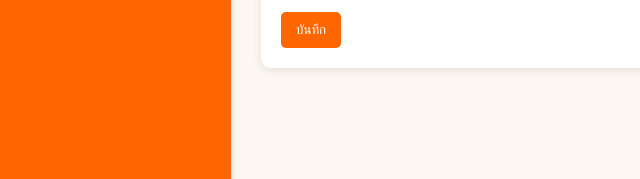
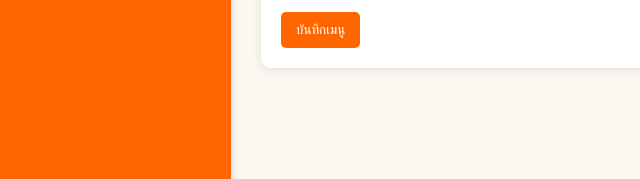
Before and after one commit to Beamsmile/509421-wongnok-recipes, a plain HTML site: page member.html in a window 1280 px wide. Shown: the part 594-773 px from the top of the page, 29-669 px from the left. Drawn offline with Linux system fonts and the light colour scheme.

Commit message:
ทดสอบผ่าน

```diff
--- a/member.html
+++ b/member.html
@@ -152,7 +152,7 @@
           <option>ยาก</option>
         </select>
 
-        <button type="submit" class="save">บันทึก</button>
+        <button type="submit" class="save">บันทึกเมนู</button>
       </form>
     </div>
 
```
